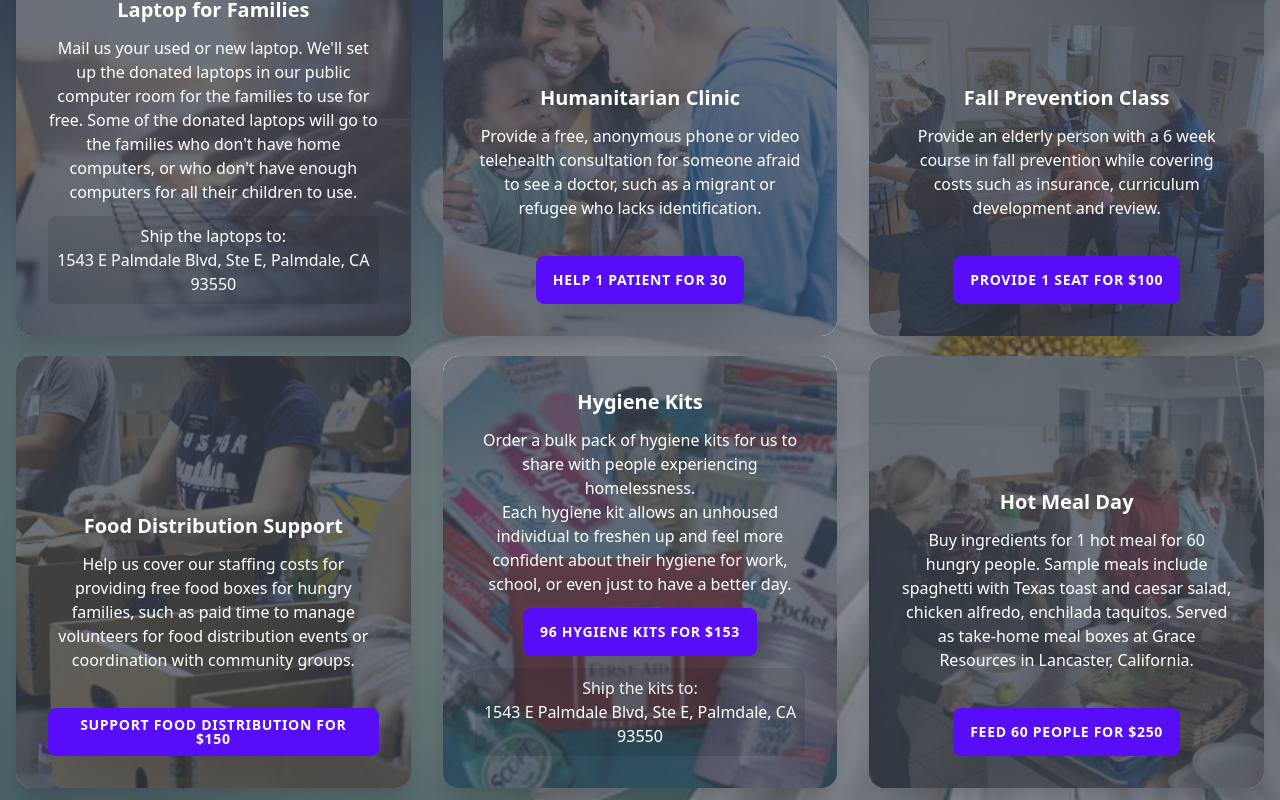
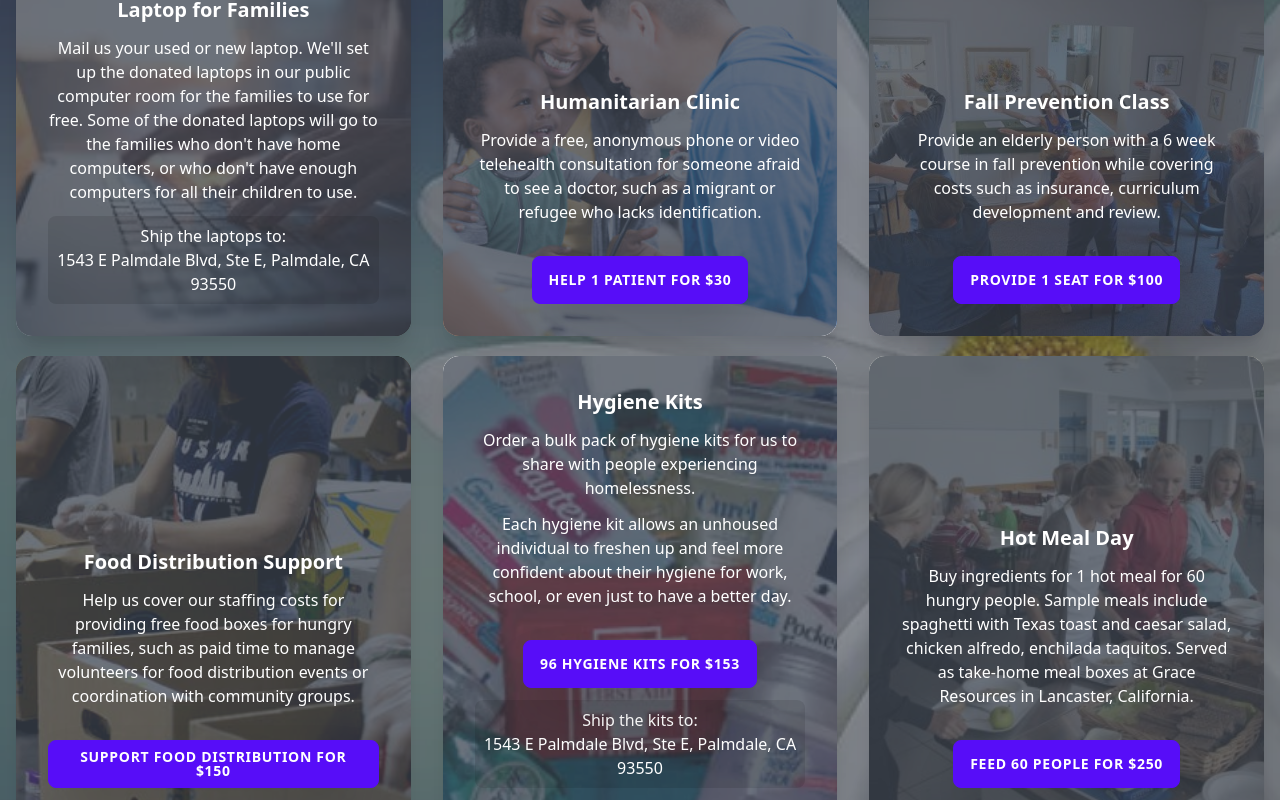
Before and after one commit to margaritahumanitarian/helpafamily, a Next.js app: page / in a window 1280 px wide. Shown: the part 460-1260 px from the top of the page. Built offline with nearby package versions, Linux system fonts and the light colour scheme.

Commit message:
Update all cards with new Card components

```diff
--- a/components/Card.js
+++ b/components/Card.js
@@ -9,7 +9,7 @@ function Card({ backgroundImageSource, children }) {
           <img src={backgroundImageSource} />
         </figure>
       )}
-      <div className="card-body justify-end">{children}</div>
+      <div className="card-body justify-end space-y-3">{children}</div>
     </div>
   );
 }
@@ -20,7 +20,7 @@ Card.propTypes = {
 };
 
 export function CardTitle({ children }) {
-  return <span className="card-title">{children}</span>;
+  return <span className="card-title m-0">{children}</span>;
 }
 
 CardTitle.propTypes = {
@@ -28,16 +28,21 @@ CardTitle.propTypes = {
 };
 
 export function CardParagraph({ children }) {
-  return <span className="mb-3">{children}</span>;
+  return <span>{children}</span>;
 }
 
 CardParagraph.propTypes = {
   children: PropTypes.node.isRequired,
 };
 
-export function CardAction({ children, isPending, onClick }) {
+export function CardAction({ children, linkTo, isPending, onClick }) {
   return (
-    <div className="pt-6">
+    <div className="pt-5">
+      {linkTo ? (
+        <a className="btn btn-primary" href={linkTo}>
+          {children}
+        </a>
+      ) : (
         <button
           className={`btn btn-primary ${isPending ? 'loading' : ''}`}
           onClick={onClick}
@@ -45,6 +50,7 @@ export function CardAction({ children, isPending, onClick }) {
         >
           {children}
         </button>
+      )}
     </div>
   );
 }
@@ -52,12 +58,13 @@ export function CardAction({ children, isPending, onClick }) {
 CardAction.propTypes = {
   children: PropTypes.node,
   isPending: PropTypes.bool,
-  onClick: PropTypes.func.isRequired,
+  linkTo: PropTypes.string,
+  onClick: PropTypes.func,
 };
 
 export function CardAddress({ children, label }) {
   return (
-    <div className="pt-6">
+    <div className="shaded-text">
       <div>{label}</div>
       <span>{children}</span>
     </div>
--- a/components/FallPreventionForEldersCard.js
+++ b/components/FallPreventionForEldersCard.js
@@ -1,48 +1,28 @@
 import React from 'react';
-import { useRouter } from 'next/router';
+
+import Card, { CardAction, CardParagraph, CardTitle } from './Card';
+import useStripeSession from '../hooks/useStripeSession';
+
+const actionCost = 100;
 
 function FallPreventionForEldersCard() {
-  const router = useRouter();
-
-  const handleSubmit = async (event) => {
-    event.preventDefault();
-
-    const response = await fetch('/api/create-stripe-session', {
-      body: JSON.stringify({
-        amount: 10000,
-        cause: 'Provide 1 Fall Prevention Class Seat to an Elder',
-      }),
-      headers: {
-        'Content-Type': 'application/json',
-      },
-      method: 'POST',
-    });
-    const result = await response.json();
-    router.push(result.url);
-  };
+  const [handleSubmit, isPending] = useStripeSession({
+    amount: actionCost,
+    cause: 'Provide 1 Fall Prevention Class Seat to an Elder',
+  });
 
   return (
-    <div className="card shadow-xl image-full">
-      <figure>
-        <img src="/images/FallPrevention.jpg" />
-      </figure>
-      <div className="justify-end card-body">
-        <h2 className="card-title">{'Fall Prevention Class'}</h2>
-        <p className="mb-3">
-          {
-            'Provide an elderly person with a 6 week course in fall prevention while covering costs such as insurance, curriculum development and review.'
-          }
-        </p>
-        <p>
-          <br />
-          <form onSubmit={handleSubmit}>
-            <button className="btn btn-primary" type="submit">
-              {'Provide 1 Seat for $100'}
-            </button>
-          </form>
-        </p>
-      </div>
-    </div>
+    <Card backgroundImageSource="/images/FallPrevention.jpg">
+      <CardTitle>{'Fall Prevention Class'}</CardTitle>
+      <CardParagraph>
+        {
+          'Provide an elderly person with a 6 week course in fall prevention while covering costs such as insurance, curriculum development and review.'
+        }
+      </CardParagraph>
+      <CardAction isPending={isPending} onClick={handleSubmit}>
+        {`Provide 1 Seat for $${actionCost}`}
+      </CardAction>
+    </Card>
   );
 }
 
--- a/components/FoodDistributionSupportCard.js
+++ b/components/FoodDistributionSupportCard.js
@@ -1,52 +1,28 @@
 import React from 'react';
-import { useRouter } from 'next/router';
+
+import Card, { CardAction, CardParagraph, CardTitle } from './Card';
+import useStripeSession from '../hooks/useStripeSession';
+
+const actionCost = 150;
 
 function FoodDistributionSupportCard() {
-  const router = useRouter();
-
-  // API takes "amount" in cents. The cost of the food distribution is $150 multiplied by 100 to get correct amount in cents
-  const foodDistributionCost = 150;
-  const dollarsToCentsMultiplier = 100;
-
-  const handleSubmit = async (event) => {
-    event.preventDefault();
-
-    const response = await fetch('/api/create-stripe-session', {
-      body: JSON.stringify({
-        amount: foodDistributionCost * dollarsToCentsMultiplier,
-        cause: 'Producing Food Distribution',
-      }),
-      headers: {
-        'Content-Type': 'application/json',
-      },
-      method: 'POST',
-    });
-    const result = await response.json();
-    router.push(result.url);
-  };
+  const [handleSubmit, isPending] = useStripeSession({
+    amount: actionCost,
+    cause: 'Producing Food Distribution',
+  });
 
   return (
-    <div className="card shadow-xl image-full">
-      <figure>
-        <img src="/images/FoodDistribution.jpg" />
-      </figure>
-      <div className="justify-end card-body">
-        <h2 className="card-title">{'Food Distribution Support'}</h2>
-        <p className="mb-3">
-          {
-            'Help us cover our staffing costs for providing free food boxes for hungry families, such as paid time to manage volunteers for food distribution events or coordination with community groups.'
-          }
-        </p>
-        <p>
-          <br />
-          <form onSubmit={handleSubmit}>
-            <button className="btn btn-primary" type="submit">
-              {'Support Food Distribution for $150'}
-            </button>
-          </form>
-        </p>
-      </div>
-    </div>
+    <Card backgroundImageSource="/images/FoodDistribution.jpg">
+      <CardTitle>{'Food Distribution Support'}</CardTitle>
+      <CardParagraph>
+        {
+          'Help us cover our staffing costs for providing free food boxes for hungry families, such as paid time to manage volunteers for food distribution events or coordination with community groups.'
+        }
+      </CardParagraph>
+      <CardAction isPending={isPending} onClick={handleSubmit}>
+        {`Support Food Distribution for $${actionCost}`}
+      </CardAction>
+    </Card>
   );
 }
 
--- a/components/HealthWorkshopCard.js
+++ b/components/HealthWorkshopCard.js
@@ -1,57 +1,33 @@
 import React from 'react';
-import { useRouter } from 'next/router';
+
+import Card, { CardAction, CardParagraph, CardTitle } from './Card';
+import useStripeSession from '../hooks/useStripeSession';
+
+const actionCost = 2000;
 
 function HealthWorkshopCard() {
-  const router = useRouter();
-
-  // API takes "amount" in cents. The cost of the health workshop is $5000 multiplied by 100 to get correct amount in cents
-  const healthWorkshopCost = 2000;
-  const dollarsToCentsMultiplier = 100;
-
-  const handleSubmit = async (event) => {
-    event.preventDefault();
-
-    const response = await fetch('/api/create-stripe-session', {
-      body: JSON.stringify({
-        amount: healthWorkshopCost * dollarsToCentsMultiplier,
+  const [handleSubmit, isPending] = useStripeSession({
+    amount: actionCost,
     cause: 'Creating a Health Workshop',
-      }),
-      headers: {
-        'Content-Type': 'application/json',
-      },
-      method: 'POST',
   });
-    const result = await response.json();
-    router.push(result.url);
-  };
 
   return (
-    <div className="card shadow-xl image-full">
-      <figure>
-        <img src="/images/HealthWorkshop.jpg" />
-      </figure>
-      <div className="justify-end card-body">
-        <h2 className="card-title">{'Health Education Workshop'}</h2>
-        <p className="mb-3">
+    <Card backgroundImageSource="/images/HealthWorkshop.jpg">
+      <CardTitle>{'Health Education Workshop'}</CardTitle>
+      <CardParagraph>
         {
           'Help in establishing one free health education workshop for a community that is facing major disparities in health conditions and to help those people who need care and attention.'
         }
-        </p>
-        <p className="mb-3">
+      </CardParagraph>
+      <CardParagraph>
         {
           'Also, your donation will go toward health-themed mini gift bags to motivate people to attend a workshop, equipment such as trainer simulaids for edema and breast disease, venue costs, and to hire public health educators to prepare presentations.'
         }
-        </p>
-        <p>
-          <br />
-          <form onSubmit={handleSubmit}>
-            <button className="btn btn-primary " type="submit">
-              {'Create 1 Workshop for $2000 '}
-            </button>
-          </form>
-        </p>
-      </div>
-    </div>
+      </CardParagraph>
+      <CardAction isPending={isPending} onClick={handleSubmit}>
+        {`Create 1 Workshop for $${actionCost}`}
+      </CardAction>
+    </Card>
   );
 }
 
--- a/components/HotMealDayCard.js
+++ b/components/HotMealDayCard.js
@@ -1,52 +1,28 @@
 import React from 'react';
-import { useRouter } from 'next/router';
+
+import Card, { CardAction, CardParagraph, CardTitle } from './Card';
+import useStripeSession from '../hooks/useStripeSession';
+
+const actionCost = 250;
 
 function HotMealDayCard() {
-  const router = useRouter();
-
-  // API takes "amount" in cents. The cost of the a hot meal day is $250 multiplied by 100 to get correct amount in cents
-  const hotMealDayCost = 250;
-  const dollarsToCentsMultiplier = 100;
-
-  const handleSubmit = async (event) => {
-    event.preventDefault();
-
-    const response = await fetch('/api/create-stripe-session', {
-      body: JSON.stringify({
-        amount: hotMealDayCost * dollarsToCentsMultiplier,
-        cause: 'Hot Meal for 60 Hungry People.',
-      }),
-      headers: {
-        'Content-Type': 'application/json',
-      },
-      method: 'POST',
-    });
-    const result = await response.json();
-    router.push(result.url);
-  };
+  const [handleSubmit, isPending] = useStripeSession({
+    amount: actionCost,
+    cause: 'Hot Meal for 60 Hungry People.',
+  });
 
   return (
-    <div className="card shadow-xl image-full">
-      <figure>
-        <img src="/images/HotMealDay.jpg" />
-      </figure>
-      <div className="justify-end card-body">
-        <h2 className="card-title">{'Hot Meal Day'}</h2>
-        <p className="mb-3">
-          {
-            'Buy ingredients for 1 hot meal for 60 hungry people. Sample meals include spaghetti with Texas toast and caesar salad, chicken alfredo, enchilada taquitos. Served as take-home meal boxes at Grace Resources in Lancaster, California.'
-          }
-        </p>
-        <p>
-          <br />
-          <form onSubmit={handleSubmit}>
-            <button className="btn btn-primary" type="submit">
-              {'Feed 60 people for $250'}
-            </button>
-          </form>
-        </p>
-      </div>
-    </div>
+    <Card backgroundImageSource="/images/HotMealDay.jpg">
+      <CardTitle>{'Hot Meal Day'}</CardTitle>
+      <CardParagraph>
+        {
+          'Buy ingredients for 1 hot meal for 60 hungry people. Sample meals include spaghetti with Texas toast and caesar salad, chicken alfredo, enchilada taquitos. Served as take-home meal boxes at Grace Resources in Lancaster, California.'
+        }
+      </CardParagraph>
+      <CardAction isPending={isPending} onClick={handleSubmit}>
+        {`Feed 60 people for $${actionCost}`}
+      </CardAction>
+    </Card>
   );
 }
 
--- a/components/HumanitarianClinicCard.js
+++ b/components/HumanitarianClinicCard.js
@@ -20,7 +20,7 @@ const HumanitarianClinicCard = () => {
         }
       </CardParagraph>
       <CardAction isPending={isPending} onClick={handleSubmit}>
-        {`Help 1 Patient for ${actionCost}`}
+        {`Help 1 Patient for $${actionCost}`}
       </CardAction>
     </Card>
   );
--- a/components/HygieneKitsCard.js
+++ b/components/HygieneKitsCard.js
@@ -1,36 +1,33 @@
 import React from 'react';
+
+import Card, {
+  CardAction,
+  CardAddress,
+  CardParagraph,
+  CardTitle,
+} from './Card';
 
 function HygieneKitsCard() {
   return (
-    <div className="card shadow-xl image-full">
-      <figure>
-        <img src="/images/HygieneKit.webp" />
-      </figure>
-      <div className="justify-end card-body">
-        <h2 className="card-title">{'Hygiene Kits'}</h2>
-        <p className="mb-3">
+    <Card backgroundImageSource="/images/HygieneKit.webp">
+      <CardTitle>{'Hygiene Kits'}</CardTitle>
+      <CardParagraph>
         {
           'Order a bulk pack of hygiene kits for us to share with people experiencing homelessness.'
         }
-          <br />
+      </CardParagraph>
+      <CardParagraph>
         {
           'Each hygiene kit allows an unhoused individual to freshen up and feel more confident about their hygiene for work, school, or even just to have a better day.'
         }
-        </p>
-        <p>
-          <a
-            className="btn btn-primary"
-            href="https://www.amazon.com/96-Kits-Hygiene-Travel-Charity/dp/B0881YKMBL"
-          >
+      </CardParagraph>
+      <CardAction linkTo="https://www.amazon.com/96-Kits-Hygiene-Travel-Charity/dp/B0881YKMBL">
         {'96 Hygiene Kits for $153'}
-          </a>
-        </p>
-        <p className="shaded-text mt-3">
-          <h3>{'Ship the kits to:'}</h3>
-          <p>{'1543 E Palmdale Blvd, Ste E, Palmdale, CA 93550'}</p>
-        </p>
-      </div>
-    </div>
+      </CardAction>
+      <CardAddress label="Ship the kits to:">
+        {'1543 E Palmdale Blvd, Ste E, Palmdale, CA 93550'}
+      </CardAddress>
+    </Card>
   );
 }
 
--- a/components/LaptopForFamiliesCard.js
+++ b/components/LaptopForFamiliesCard.js
@@ -1,24 +1,20 @@
 import React from 'react';
+
+import Card, { CardAddress, CardParagraph, CardTitle } from './Card';
 
 function LaptopForFamiliesCard() {
   return (
-    <div className="card shadow-xl image-full">
-      <figure>
-        <img src="/images/Laptop.jpeg" />
-      </figure>
-      <div className="justify-end card-body">
-        <h2 className="card-title">{'Laptop for Families'}</h2>
-        <p className="mb-3">
-          {
-            "Mail us your used or new laptop. We'll set up the donated laptops in our public computer room for the families to use for free. Some of the donated laptops will go to the families who don't have home computers, or who don't have enough computers for all their children to use."
-          }
-        </p>
-        <p className="shaded-text">
-          <h3>{'Ship the laptops to:'}</h3>
-          <p>{'1543 E Palmdale Blvd, Ste E, Palmdale, CA 93550'}</p>
-        </p>
-      </div>
-    </div>
+    <Card backgroundImageSource="/images/Laptop.jpeg">
+      <CardTitle>{'Laptop for Families'}</CardTitle>
+      <CardParagraph>
+        {
+          "Mail us your used or new laptop. We'll set up the donated laptops in our public computer room for the families to use for free. Some of the donated laptops will go to the families who don't have home computers, or who don't have enough computers for all their children to use."
+        }
+      </CardParagraph>
+      <CardAddress label="Ship the laptops to:">
+        {'1543 E Palmdale Blvd, Ste E, Palmdale, CA 93550'}
+      </CardAddress>
+    </Card>
   );
 }
 
--- a/styles/global.css
+++ b/styles/global.css
@@ -7,7 +7,7 @@
     @apply tracking-wider shadow-2xl transform transition hover:-translate-y-0.5;
   }
 
-  .shaded-text{
+  .shaded-text {
     @apply bg-black bg-opacity-10 py-2 rounded-lg;
   }
 }
```
Lines whose indentation alone changed are shown as unchanged.
